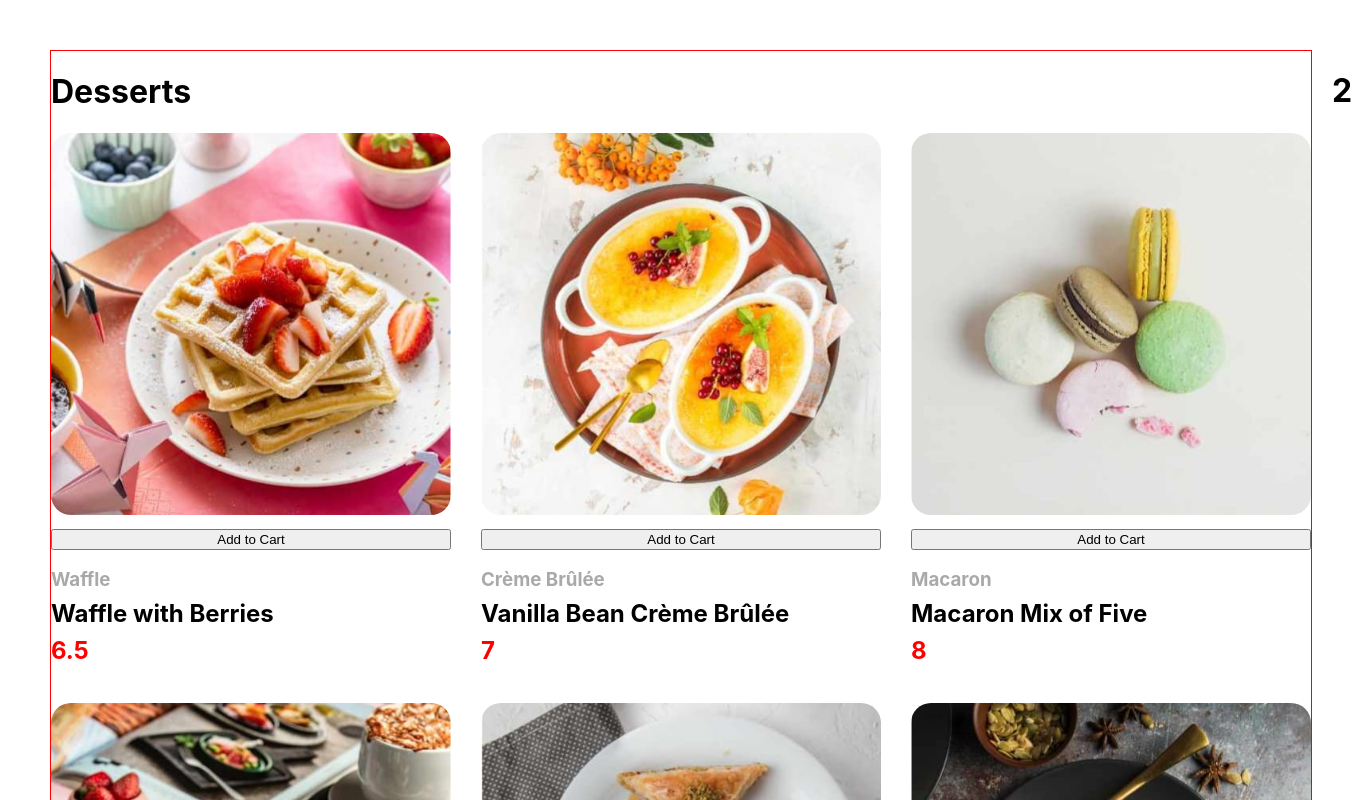
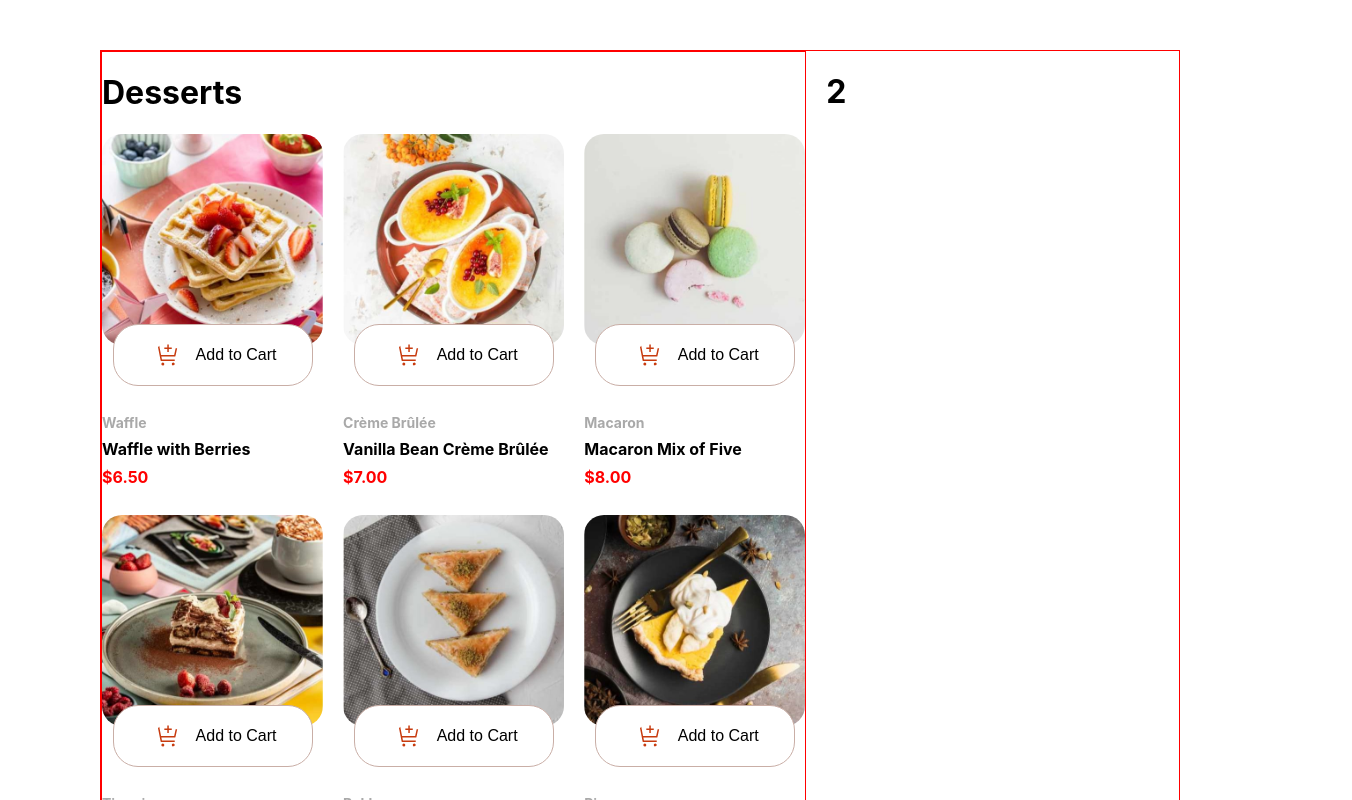
Before and after one commit to juliamazzoni/products_list_with_cart, a React (Create React App) app: page / in a window 1280 px wide. Shown: the top 800 px of the page, 1352 px wide, since content can reach past the window. Built offline with nearby package versions, Linux system fonts and the light colour scheme.

Commit message:
Add style and logic to Add to cart button

```diff
--- a/src/products-page/ProductsList.tsx
+++ b/src/products-page/ProductsList.tsx
@@ -13,23 +13,47 @@ interface Product {
   category: string,
   image: Image,
   name: string,
-  price: number
+  price: number,
+  count?: number
 }
 
 export const ProductsList = () => {
-  const [productsList, setProductsList] = useState([])
-  console.log(productsList)
+  const [productsList, setProductsList] = useState<Product[]>([])
 
   useEffect(() => {
-
     const fetchData = async () => {
       const res = await fetch('/data.json')
       const data = await res.json()
-
       setProductsList(data)
     }
     fetchData()
   },[])
+
+  const handleAddItem = (product: Product) => {
+    const updatedProductsList = productsList.map(item => {
+      if (item.name === product.name){
+        if(!item.count){
+          return {...item, count: 1}
+        }else{
+          return {...item, count: item.count + 1}
+        }
+      }
+      return item
+    })
+    setProductsList(updatedProductsList)
+  }
+
+  const handleRemoveItems = ((product: Product) => {
+    const updatedProductsList = productsList.map(item => {
+      if (item.name === product.name){
+        if(item.count){
+          return {...item, count: item.count - 1}
+        }
+      }
+      return item
+    })
+    setProductsList(updatedProductsList)
+  })
 
   return (
     <StyledProductsListContainer>
@@ -40,15 +64,32 @@ export const ProductsList = () => {
         return (
         <StyledItem key={index}>
           <StyledImage>
-            <img src={product.image.desktop} alt="" width='400px'/>
+            <img src={product.image.desktop} alt="" />
           </StyledImage>
 
-          <StyledButton>Add to Cart</StyledButton>
+          {!product.count ?
+
+            <StyledButton variant="primary" onClick={() => handleAddItem(product)}>
+              <img src="assets/images/icon-add-to-cart.svg" alt="" width='25px'/>
+              Add to Cart
+            </StyledButton>
+
+            :
+
+            <StyledButton variant="secondary">
+              <img onClick={() => handleRemoveItems(product)} src="assets/images/icon-decrement-quantity.svg" alt="" width='15px' height='15px'/>
+              {product.count}
+              <img onClick={() => handleAddItem(product)} src="assets/images/icon-increment-quantity.svg" alt="" width='15px' height='15px'/>
+
+            </StyledButton>
+
+          }
+
 
           <StyledText>
             <h3>{product.category}</h3>
             <h2>{product.name}</h2>
-            <h2>{product.price}</h2>
+            <h2>{`$${(product.price).toFixed(2)}`}</h2>
           </StyledText>
 
         </StyledItem>
--- a/src/products-page/style.ts
+++ b/src/products-page/style.ts
@@ -1,11 +1,17 @@
 
 import styled from "styled-components"
 
+interface StyledButtonProps {
+  variant: 'primary' | 'secondary';
+}
+
 export const StyledProductsPage = styled.div`
-  margin: 50px;
+  max-width: 1440px;
+  margin: 50px 100px;
   display: grid;
-  grid-template-columns: 3fr 1fr;
+  grid-template-columns: 2fr 1fr;
   gap: 20px;
+  border: 1px solid red;
 `
 
 export const  StyledProductsListContainer = styled.div`
@@ -16,7 +22,7 @@ export const  StyledProductsListContainer = styled.div`
 export const StyledProductsList = styled.div`
   display: grid;
   grid-template-columns: repeat(3, 1fr);
-  gap: 30px;
+  gap: 20px;
 `
 
 export const StyledItem = styled.div`
@@ -28,6 +34,7 @@ export const StyledImage = styled.div`
 
 img {
   border-radius: 20px;
+  width: 100%;
 }
 `
 
@@ -36,10 +43,13 @@ export const StyledText = styled.div`
   h3 {
     color: darkgray;
     margin: 8px 0;
+    font-size: 14px;
   }
 
   h2 {
     margin: 8px 0;
+    font-size: 16px;
+
   }
 
   h2:nth-of-type(2) {
@@ -47,5 +57,36 @@ export const StyledText = styled.div`
   }
 `
 
-export const StyledButton = styled.button`
+export const StyledButton = styled.button<StyledButtonProps>`
+  display: flex;
+  align-items: center;
+  justify-content: ${({ variant }) => {
+    if (variant === 'primary') return 'center';
+    if (variant === 'secondary') return 'space-between'
+  }
+  };
+  gap: 10px;
+  margin: -35px auto 10px;
+  color: ${({ variant }) => {
+    if (variant === 'primary') return '#000';
+    if (variant === 'secondary') return '#fff'
+  }
+  };
+  font-size: 16px;
+  width: 200px;
+  padding: 12px;
+  border-radius: 25px;
+  border: 1px solid hsl(14, 25%, 72%);
+  background-color: ${({ variant }) => {
+    if (variant === 'primary') return '#fff';
+    if (variant === 'secondary') return 'hsl(14, 86%, 42%)'
+  }
+  };
+
+  img {
+    border-radius: 50%;
+    padding: 5px;
+    border: 1px solid #fff;
+  }
+
 `
```
